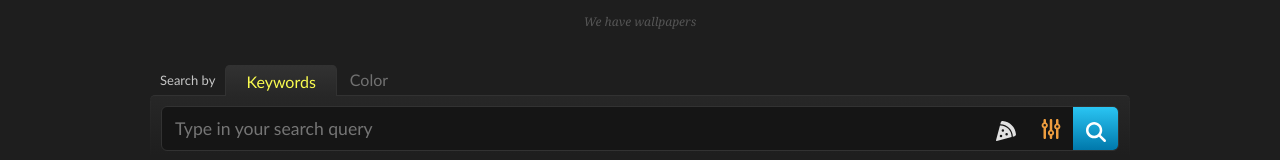
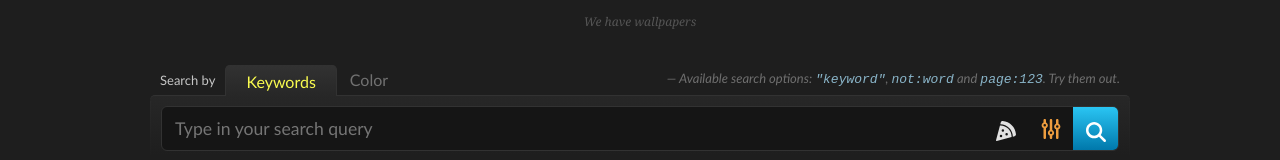
Before and after one commit to lexkrstn/wallbase, a Next.js app: page / in a window 1280 px wide. Shown: the part 139-299 px from the top of the page. Built offline with nearby package versions, Linux system fonts and the light colour scheme.

Commit message:
fix: searchbar autocomplete styles

```diff
--- a/components/search-line.module.scss
+++ b/components/search-line.module.scss
@@ -46,6 +46,14 @@
     padding-right: 5px;
     &:focus {
       outline: none;
+    }
+
+    &:autofill,
+    &:-webkit-autofill {
+      -webkit-text-fill-color: #fff;
+      -webkit-box-shadow: 0 0 0px 1000px #151515 inset;
+      transition: background-color 5000s ease-in-out 0s;
+      font-size: 1.1em !important;
     }
   }
 }
--- a/components/search-tabs.tsx
+++ b/components/search-tabs.tsx
@@ -24,13 +24,15 @@ const SearchTabs: FC<SearchTabsProps> = ({ defaultTab, onTabChanged }) => {
       <div className={`${styles.by} ${activeTab === 'color' ? styles.byActive : ''}`}>
         <button type="button" onClick={handleTabClick} data-tab="color">Color</button>
       </div>
-      {/*<div className={styles.tip}>
-        — Available search options:
-        <code className="js-tooltip" title="Use quotation marks to make the query more strict." data-position="top-right">"keyword"</code>,
-        <code className="js-tooltip" title="Exclude keywords you don't want to appear in the results page. Do not use spaces or quotation marks in the keywords." data-position="top-right">not:word</code> and
-        <code className="js-tooltip" title="Jump directly to the specified results page." data-position="top-right">page:123</code>.
-        Try them out.
-      </div>*/}
+      <div className={styles.tip}>
+        {'— Available search options: '}
+        <code title="Use quotation marks to make the query more strict.">"keyword"</code>,
+        {' '}
+        <code title="Exclude keywords you don't want to appear in the results page. Do not use spaces or quotation marks in the keywords.">not:word</code>
+        {' and '}
+        <code title="Jump directly to the specified results page.">page:123</code>.
+        {' Try them out.'}
+      </div>
     </div>
   );
 };
```
